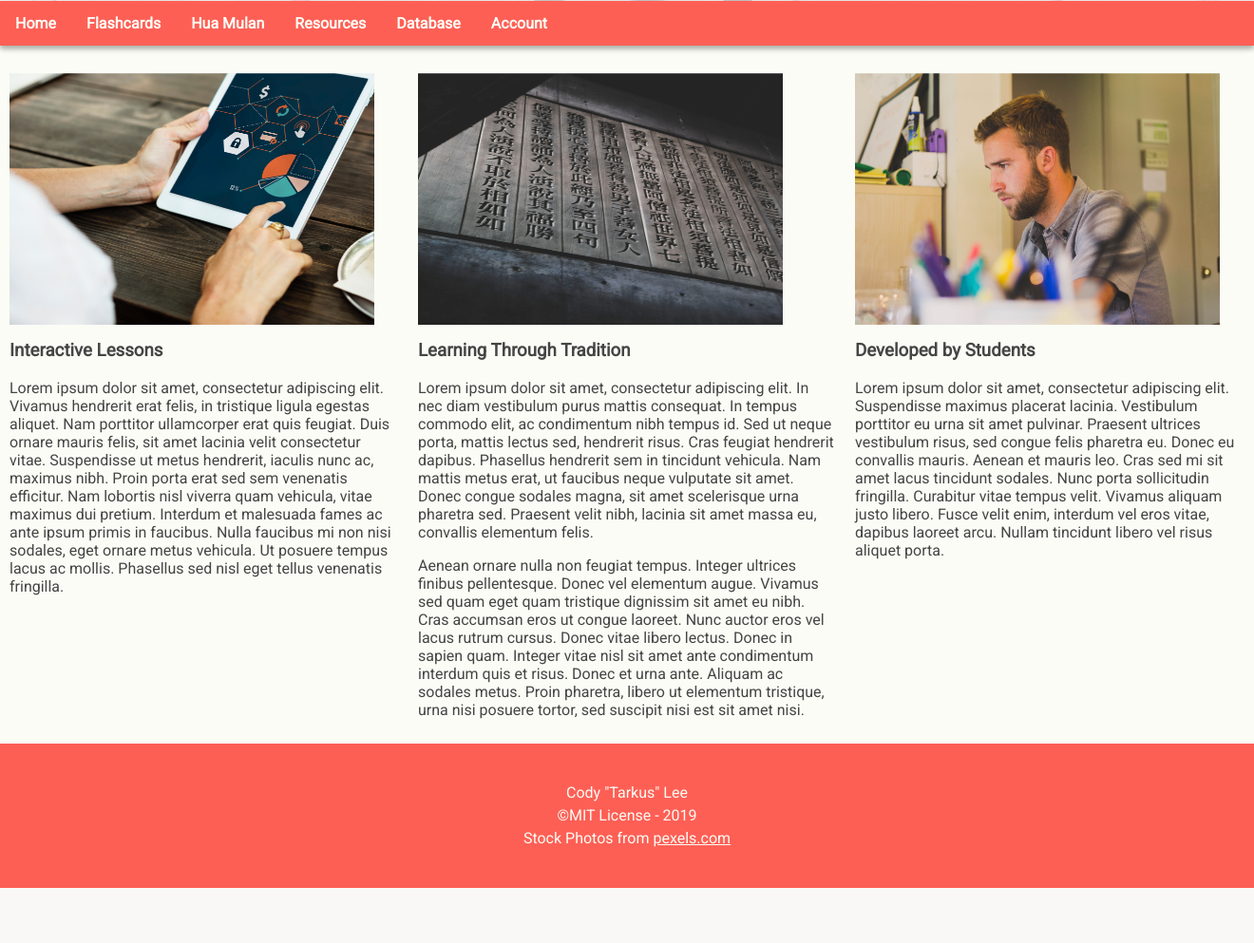
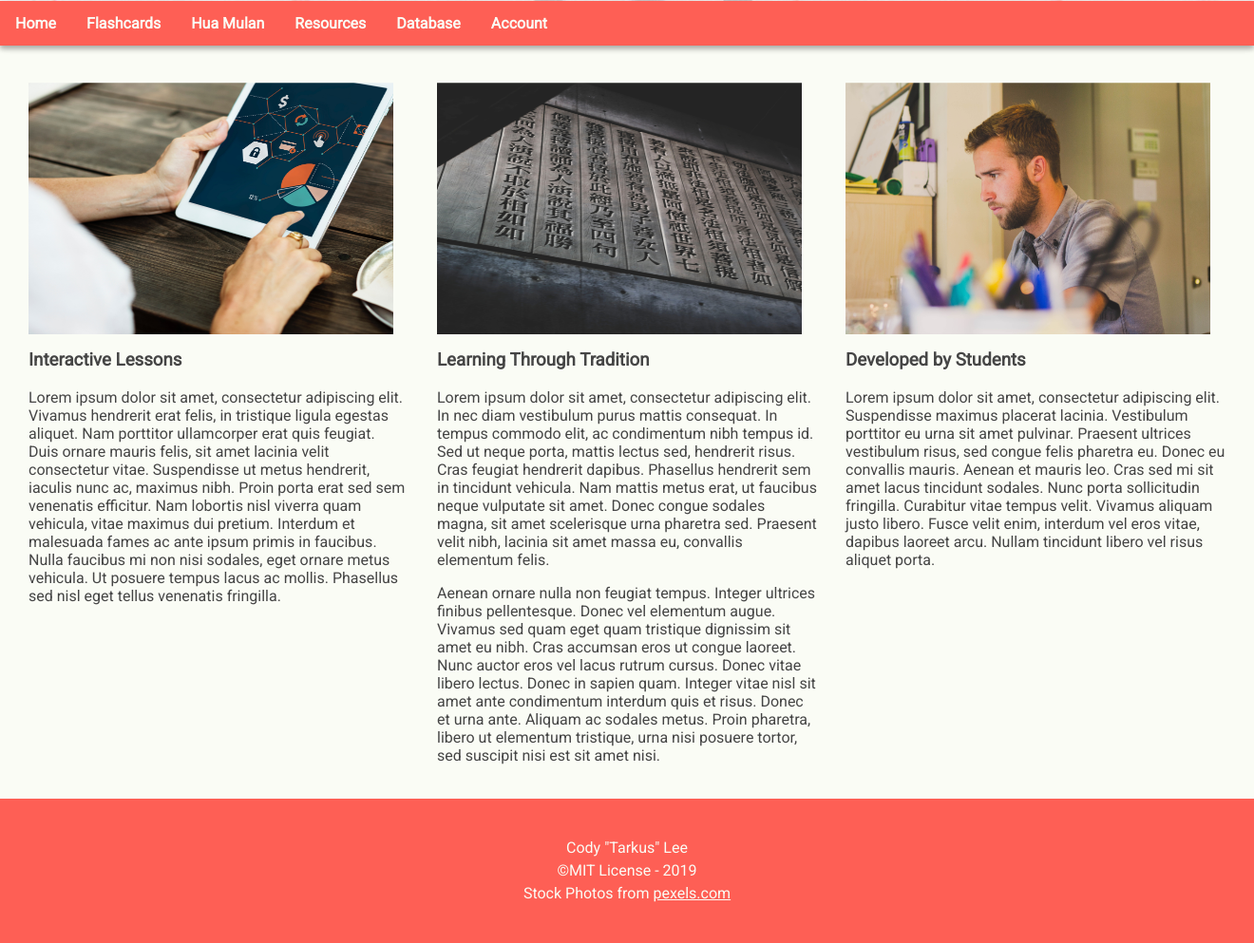
Before and after one commit to bpowell461/Chinese-The-Right-Way, a PHP site: page / in a window 1320 px wide. Shown: the part 499-1492 px from the top of the page at 95% size. Before the commit the page ends 1434 px from the top, so only its background shows below. Run offline with PHP 8.4, Linux system fonts and the light colour scheme.

Commit message:
styling improvements

```diff
--- a/css/style.css
+++ b/css/style.css
@@ -64,23 +64,25 @@ html, body {
 .grid-container {
   display: grid;
   min-height: 100%;
+  width: 100%;
   grid-template-areas:
     /*'header header header header header header' */
     'left middle middle middle middle right'
     'footer footer footer footer footer footer';
+  grid-column-gap: 30px;
 }
-.left,
-.middle,
-.right {
-  padding: 10px;
+.left, .right, .middle {
+  padding: 20px 0px 20px 0px;
 }
 .left {
+  padding-left: 30px;
   grid-area: left;
 }
 .middle {
   grid-area: middle;
 }
 .right {
+  padding-right: 30px;
   grid-area: right;
 }
 .footer {
--- a/index.html
+++ b/index.html
@@ -21,7 +21,7 @@
     <li class="navbutton"><a href="#" class="headerButton">Flashcards</a></li>
     <li class="navbutton"><a href="#" class="headerButton">Hua Mulan</a></li>
     <li class="navbutton"><a href="#" class="headerButton">Resources</a></li>
-    <li class="navbutton"><a href="db.html" class="headerButton">Database</a></li>
+    <li class="navbutton"><a href="../pages/db.html" class="headerButton">Database</a></li>
     <li class="navbutton"><a href="#" class="headerButton">Account</a></li>
 </ul>
 
```
